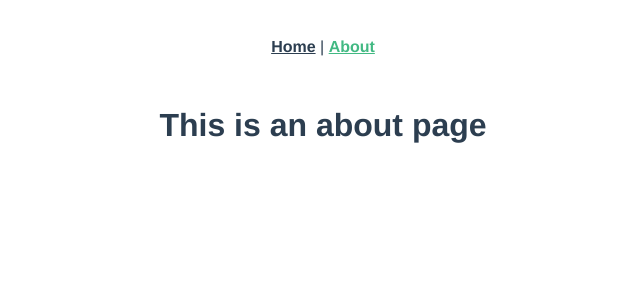
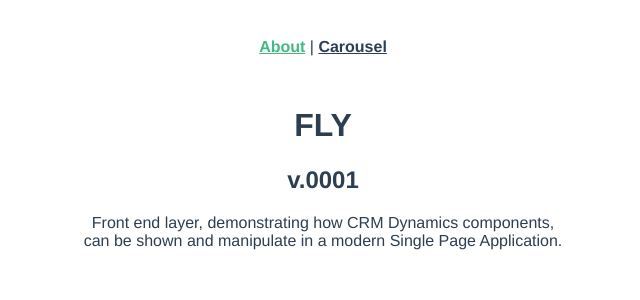
Before and after one commit to nizaninbar/fly_poc01, a Vue app: page /#/about in a window 1280 px wide. Shown: the top 300 px of the page, without its empty margins (317-957 px from the left). Built offline with nearby package versions, Linux system fonts and the light colour scheme.

Commit message:
First commit

```diff
--- a/public/index.html
+++ b/public/index.html
@@ -5,7 +5,7 @@
     <meta http-equiv="X-UA-Compatible" content="IE=edge">
     <meta name="viewport" content="width=device-width,initial-scale=1.0">
     <link rel="icon" href="<%= BASE_URL %>favicon.ico">
-    <title><%= htmlWebpackPlugin.options.title %></title>
+    <title>FLY 01</title>
   </head>
   <body>
     <noscript>
--- a/src/App.vue
+++ b/src/App.vue
@@ -1,8 +1,9 @@
 <template>
   <div id="app">
     <div id="nav">
-      <router-link to="/">Home</router-link> |
-      <router-link to="/about">About</router-link>
+      <!--<router-link to="/">Home</router-link> | -->
+      <router-link to="/about">About</router-link> |
+      <router-link to="/carousel">Carousel</router-link>
     </div>
     <router-view />
   </div>
--- a/src/router/index.js
+++ b/src/router/index.js
@@ -18,6 +18,11 @@ const routes = [
     // which is lazy-loaded when the route is visited.
     component: () =>
       import(/* webpackChunkName: "about" */ "../views/About.vue")
+  },
+  {
+    path: "/carousel",
+    name: "Carousel",
+    component: () => import("../views/Carousel.vue")
   }
 ];
 
--- a/src/views/About.vue
+++ b/src/views/About.vue
@@ -1,5 +1,10 @@
 <template>
   <div class="about">
-    <h1>This is an about page</h1>
+    <h1>FLY</h1>
+    <h2>v.0001</h2>
+    <p>
+      Front end layer, demonstrating how CRM Dynamics components,<br />
+      can be shown and manipulate in a modern Single Page Application.
+    </p>
   </div>
 </template>
--- /dev/null
+++ b/src/views/Carousel.vue
@@ -0,0 +1,29 @@
+<template>
+  <carousel :data="data"></carousel>
+</template>
+
+<script>
+export default {
+  data() {
+    return {
+      data: [
+        '<div class="example-slide">Slide 1</div>',
+        '<div class="example-slide">Slide 2</div>',
+        '<div class="example-slide">Slide 3</div>'
+      ]
+    };
+  }
+};
+</script>
+
+<style>
+.example-slide {
+  align-items: center;
+  background-color: #666;
+  color: #999;
+  display: flex;
+  font-size: 1.5rem;
+  justify-content: center;
+  min-height: 10rem;
+}
+</style>
```
